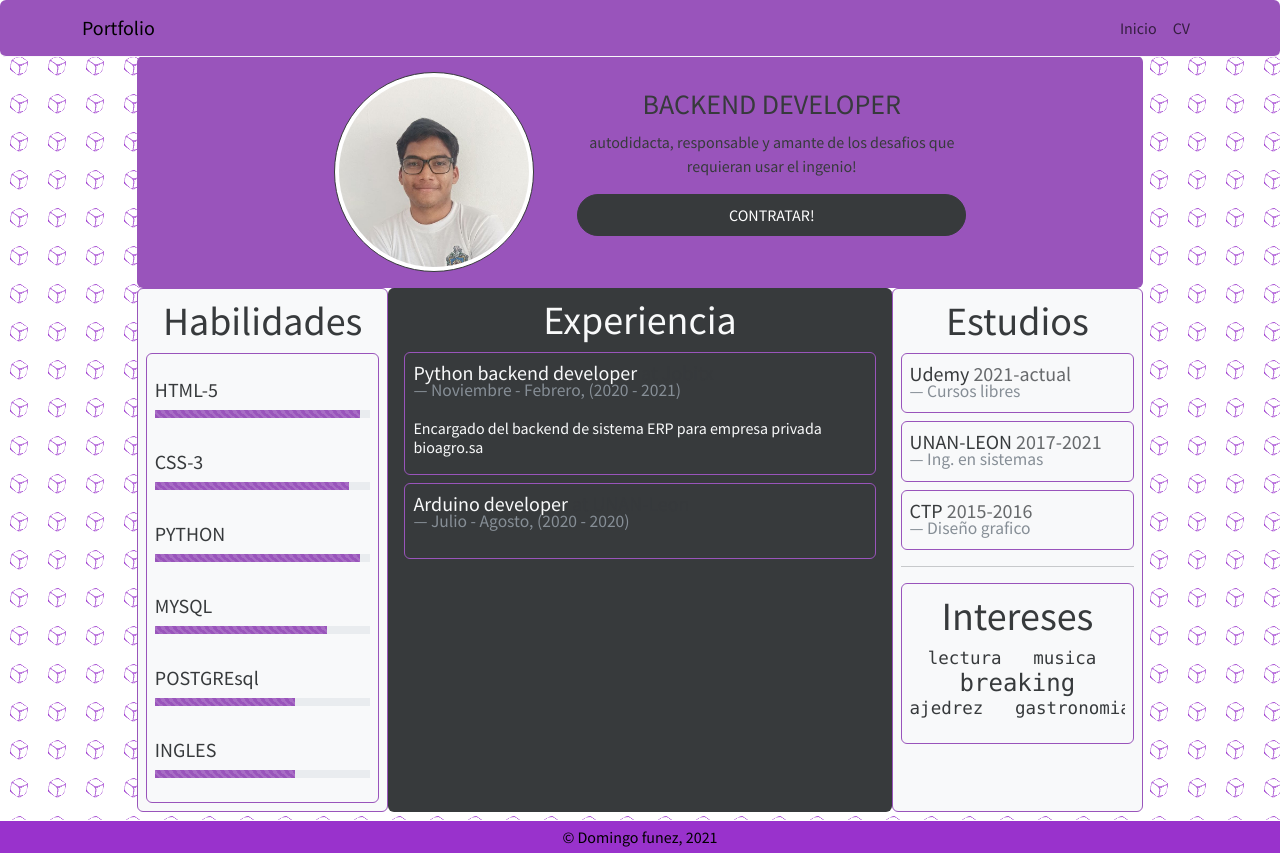
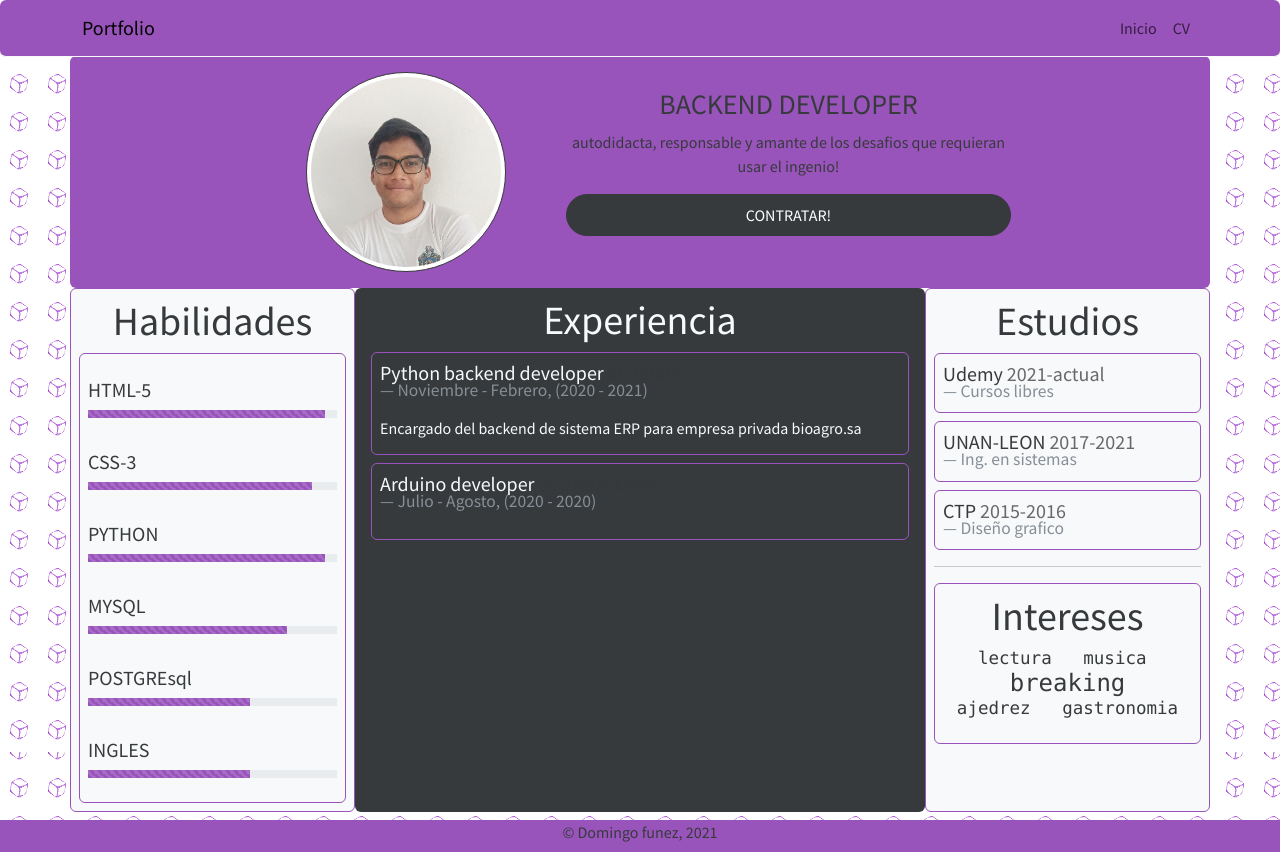
Before and after one commit to FunZd01/portfolio, a Next.js app: page /about in a window 1280 px wide. Built offline with nearby package versions, Linux system fonts and the light colour scheme.

Commit message:
mejorando formulario de contacto

```diff
--- a/components/Layout.js
+++ b/components/Layout.js
@@ -1,6 +1,5 @@
 import Navbar from './Navbar';
 import Head from "next/head";
-import styles from '../styles/Home.module.css'
 
 //obteniendo anio
 let year = new Date().getUTCFullYear();
@@ -12,10 +11,10 @@ const Layout = ({children}) => (
             <meta name="description" content="Domingo Funez: backend developer (programador),
              autodidacta, responsable y amante de los desafios que requieran usar el ingenio!"/>
         </Head>
-        <div className={styles.container}>
+        <div style={{height:'87vh',top:'3.5px'}}>
             <Navbar/>
             {children}
-            <footer className={styles.footer}>
+            <footer className={"bg-info text-center text-dark"} style={{height:'2em'}}>
                     &copy; Domingo funez, {year}
             </footer>
         </div>
```
Also changed, not shown: pages/[contact].js (+9 -13 lines).
